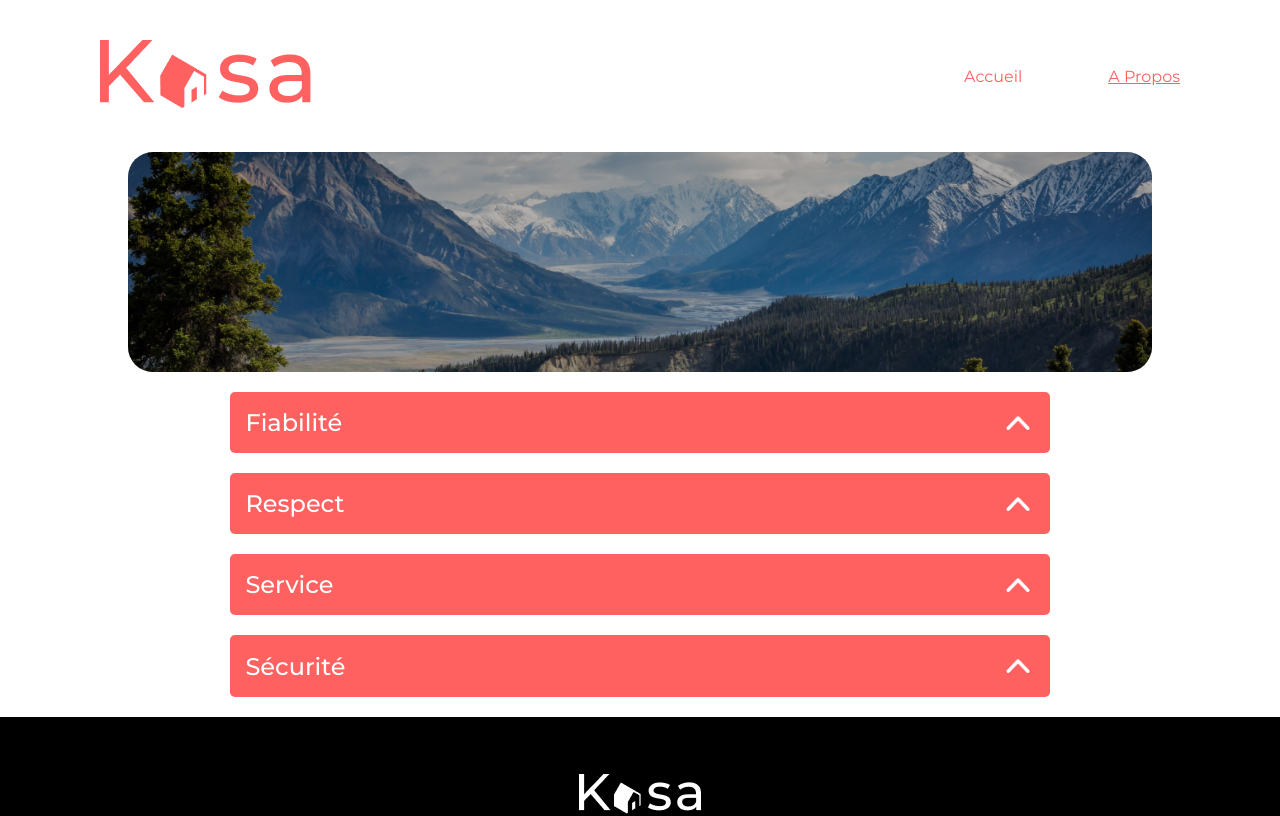
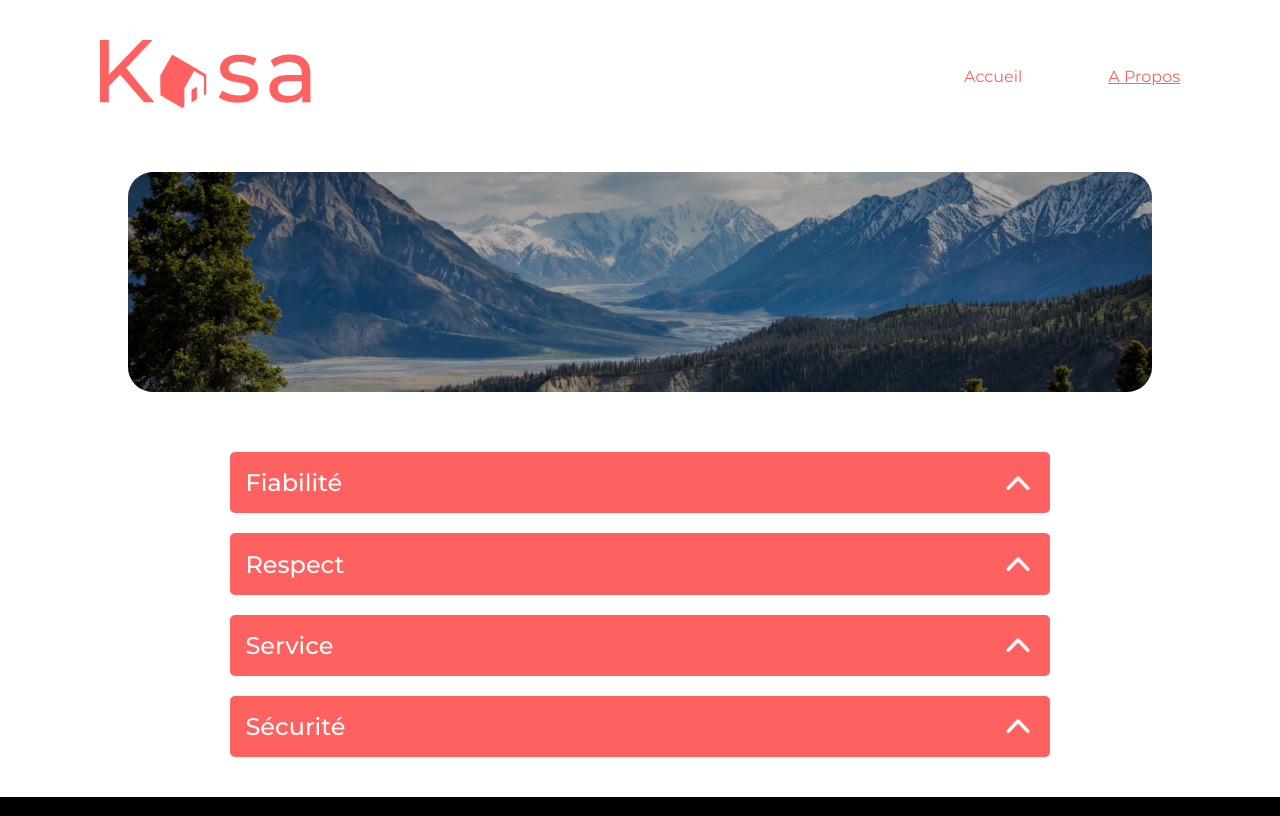
Before and after one commit to lea-stellini/Kasa, a React (Vite) app: page /about in a window 1280 px wide. Shown: the top 816 px of the page. Built offline with nearby package versions, Linux system fonts and the light colour scheme.

Commit message:
corrections footer fixe bottom page about

```diff
--- a/src/pages/About/About.scss
+++ b/src/pages/About/About.scss
@@ -1,10 +1,15 @@
 .about{
     display: flex;
     flex-direction: column;
-    justify-content: space-between;
-    height:100%;
+    justify-content: space-around;
+    height: 100%;
+    min-height: 645px;
     width:80%;
     margin:auto;
+
+    @media(max-width:500px){
+        min-height: 0;
+    }
 
 
     &__collapses{
```
